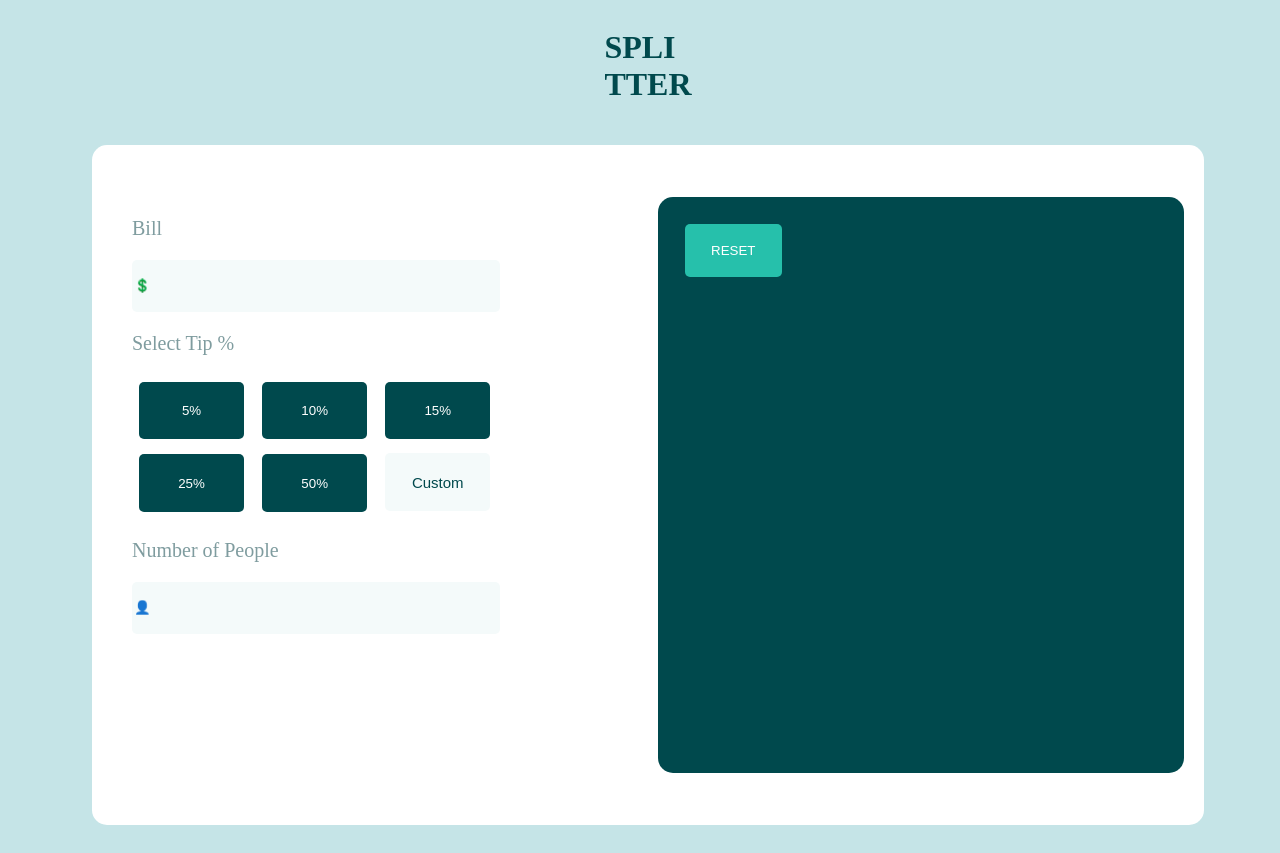
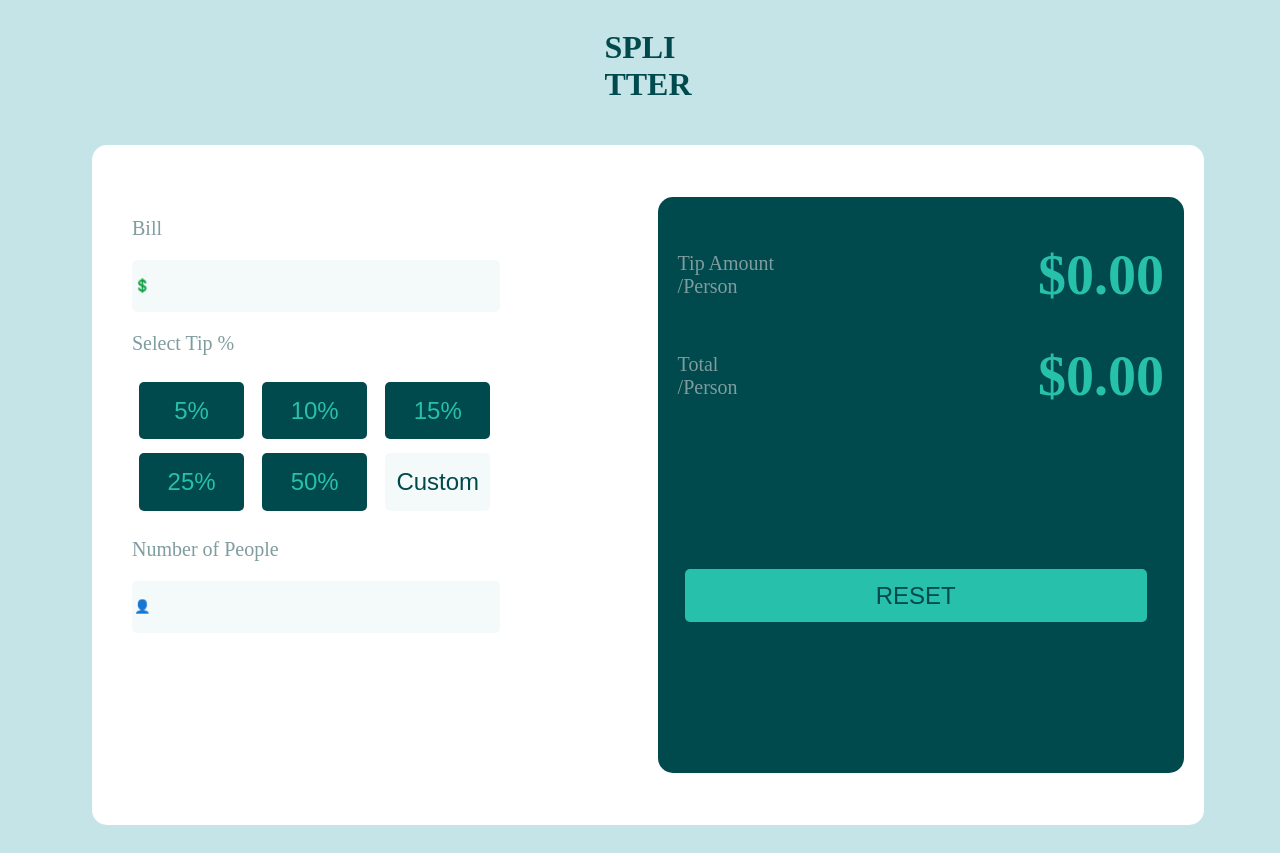
Before and after one commit to EmemEkpo/Tip-Calculator, a plain HTML site: page index.html in a window 1280 px wide. Drawn offline with nearby package versions, Linux system fonts and the light colour scheme.

Commit message:
modified:   index.html 	modified:   script.js 	modified:   style.css

```diff
--- a/index.html
+++ b/index.html
@@ -6,7 +6,6 @@
     <meta name="viewport" content="width=device-width, initial-scale=1.0" />
     <link rel="stylesheet" href="style.css" />
     <title>Tip Calculator</title>
-    <script src="https://cdn.jsdelivr.net/npm/feather-icons/dist/feather.min.js"></script>
   </head>
   <body>
     <h1>
@@ -19,27 +18,30 @@
           <p>Bill</p>
           <input type="text" id="bill" placeholder="💲" />
           <p>Select Tip %</p>
-          <button>5%</button>
-          <button>10%</button>
-          <button>15%</button>
+          <button id="percent">5%</button>
+          <button id="percent">10%</button>
+          <button id="percent">15%</button>
           <br />
-          <button>25%</button>
-          <button>50%</button>
+          <button id="percent">25%</button>
+          <button id="percent">50%</button>
           <button id="custom">Custom</button>
 
           <p>Number of People</p>
           <input type="text" placeholder="👤" />
         </div>
         <div class="minor">
-          <div></div>
-          <div></div>
+          <div class="tip">
+            <p>Tip Amount <br />/Person</p>
+            <b>$0.00</b>
+          </div>
+          <div class="total">
+            <p>Total <br />/Person</p>
+            <b>$0.00</b>
+          </div>
           <button id="reset">RESET</button>
         </div>
       </div>
     </div>
     <script src="script.js"></script>
-    <script>
-      feather.replace();
-    </script>
   </body>
 </html>
--- a/script.js
+++ b/script.js
@@ -0,0 +1,14 @@
+let percentElem = document.getElementById("percent");
+let billElem = document.getElementById("bill");
+let tipElem = document.getElementById("tip");
+let totalElem = document.getElementById("total");
+let resetElem = document.getElementById("reset");
+let customElem = document.getElementById("custom");
+let percent = 0;
+let bill = 0;
+let tip = 0;
+let total = 0;
+billElem.addEventListener("click", function() );
+percentElem.addEventListener("click", function() );
+resetElem.addEventListener("click", function() );
+customElem.addEventListener("click", function() );
--- a/style.css
+++ b/style.css
@@ -51,20 +51,34 @@ input {
   padding: 2px;
   border: none;
 }
+input:hover {
+  border: 2px solid hsl(172, 67%, 45%);
+}
 button {
   width: 20%;
   height: 10%;
+  font-size: 1.5rem;
   border-radius: 5px;
   background-color: hsl(183, 100%, 15%);
   margin: 7px;
-  color: hsl(0, 0%, 100%);
+  color: hsl(172, 67%, 45%);
   border: none;
+}
+button:hover {
+  background-color: hsl(172, 67%, 45%);
+  color: hsl(183, 100%, 15%);
 }
 #custom {
   background-color: hsl(189, 41%, 97%);
   color: hsl(183, 100%, 15%);
-  font-size: 15px;
+  font-size: 1.5rem;
 }
+#custom:hover {
+  background-color: hsl(172, 67%, 45%);
+  color: hsl(183, 100%, 15%);
+  border: 2px solid hsl(172, 67%, 45%);
+}
+
 .minor {
   width: 50%;
   height: 90%;
@@ -74,4 +88,32 @@ button {
 }
 #reset {
   background-color: hsl(172, 67%, 45%);
+  color: hsl(183, 100%, 15%);
+  width: 95%;
+  margin-top: 150px;
+  display: flex;
+  justify-content: center;
+  align-items: center;
 }
+#reset:hover {
+  background-color: hsl(183, 100%, 15%);
+  color: hsl(172, 67%, 45%);
+  border: 2px solid hsl(172, 67%, 45%);
+}
+b {
+  color: hsl(172, 67%, 45%);
+}
+.tip {
+  display: flex;
+  justify-content: space-between;
+  align-items: center;
+  font-size: 3.5rem;
+  margin-top: 15px;
+}
+.total {
+  display: flex;
+  justify-content: space-between;
+  align-items: center;
+  font-size: 3.5rem;
+  margin-top: 15px;
+}
```
